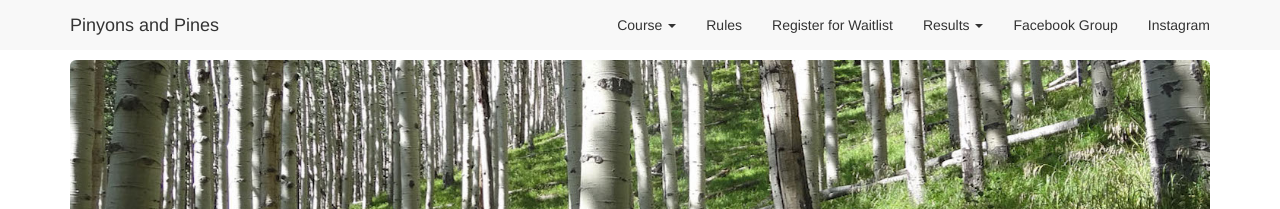
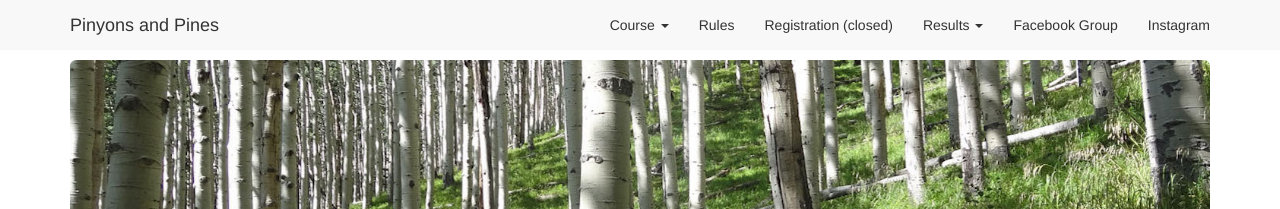
Before and after one commit to dcernst/PinyonsPines, a Jekyll site: the page built from rules.md, in a window 1280 px wide. Shown: the top 209 px of the page. Built offline with Jekyll 4.4.1, drawn with Linux system fonts in a browser that asks for light colours; nearby versions of some CDN libraries.

Commit message:
Removed reg

```diff
--- a/_includes/header.html
+++ b/_includes/header.html
@@ -58,8 +58,8 @@
 </li>
 
 <li><a href="{{ site.baseurl }}/rules">Rules</a></li>
-<!-- <li><a href="">Register (opens in January)</a></li> -->
-<li><a href="https://docs.google.com/forms/d/e/1FAIpQLSfZfobyt7nRJ4CCYWgW2LAb_RNW5EYaDiQE3RE9uPrDgq8YSA/viewform?usp=sf_link" target="_blank">Register for Waitlist</a></li>
+<li><a href="">Registration (closed)</a></li>
+<!-- <li><a href="https://docs.google.com/forms/d/e/1FAIpQLSfZfobyt7nRJ4CCYWgW2LAb_RNW5EYaDiQE3RE9uPrDgq8YSA/viewform?usp=sf_link" target="_blank">Register for Waitlist</a></li> -->
 
 <li class="dropdown">
 <a href="#" class="dropdown-toggle" data-toggle="dropdown">Results <span class="caret"></span></a>
```
Also changed, not shown: index.md (+3 -3 lines).
